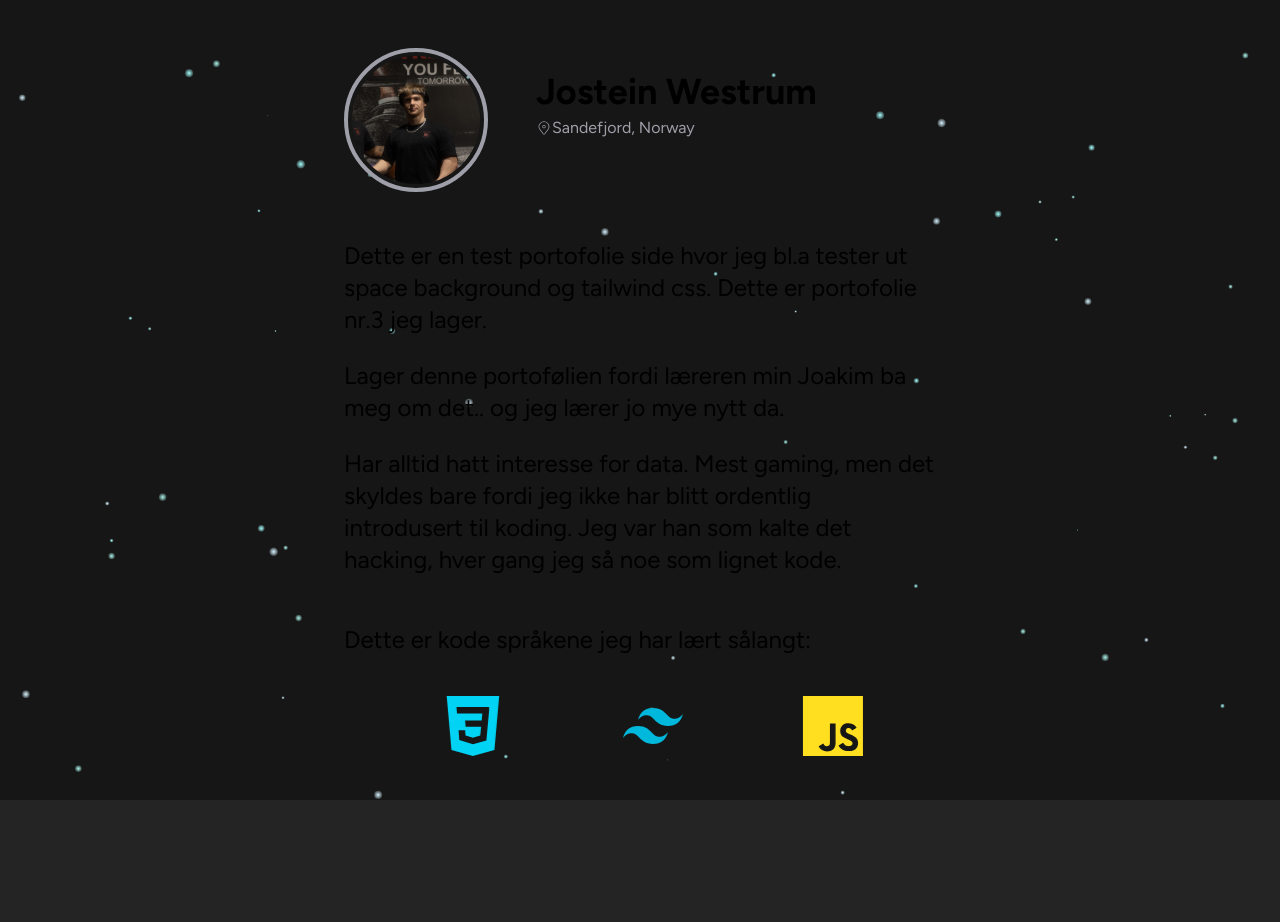
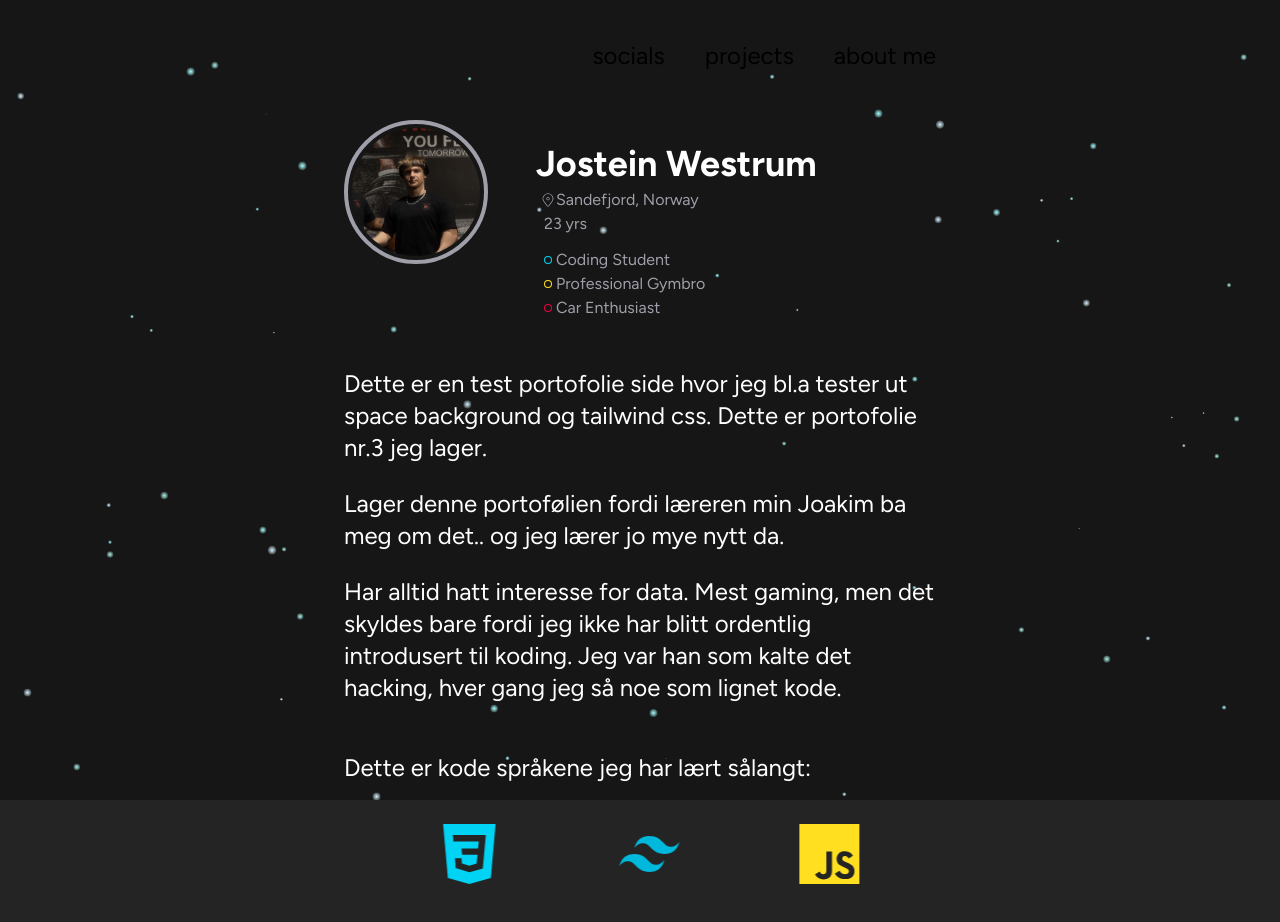
Before and after one commit to Jostein24sfj/react-portfolie-v2, a React (Vite) app: page / in a window 1280 px wide. Shown: the top 922 px of the page. Before the commit the page ends 800 px from the top, so only its background shows below. Built offline with nearby package versions, Linux system fonts and the light colour scheme.

Commit message:
added bio info

```diff
--- a/src/App.jsx
+++ b/src/App.jsx
@@ -1,16 +1,15 @@
 import { CiLocationOn } from "react-icons/ci";
-
+import { GoDot } from "react-icons/go";
 import { useEffect } from "react";
 import "./App.css";
 import SkillsBar from "./components/SkillsBar";
+import Header from "./components/Header";
 
 export default function App() {
   useEffect(() => {
-    // let finisherInstance;
-
     function createHeader() {
       if (window.FinisherHeader) {
-        const finisherInstance = new window.FinisherHeader({
+        new window.FinisherHeader({
           count: 60,
           size: { min: 1, max: 9, pulse: 0 },
           speed: {
@@ -32,61 +31,83 @@ export default function App() {
     createHeader();
 
     const handleResize = () => {
-      // Remove old canvas if needed
       const oldCanvas = document.querySelector(".finisher-canvas");
       if (oldCanvas) oldCanvas.remove();
-
       createHeader();
     };
 
     window.addEventListener("resize", handleResize);
-
-    return () => {
-      window.removeEventListener("resize", handleResize);
-    };
+    return () => window.removeEventListener("resize", handleResize);
   }, []);
 
   return (
+    <>
+      <Header />
+      {/* Fixed background container */}
       <div
-      className="header finisher-header pt-12 md:pl-86 md:pr-86"
-      style={{ width: "100%", height: "100vh" }}>
+        className="finisher-header"
+        style={{
+          position: "fixed",
+          top: 0,
+          left: 0,
+          width: "100vw",
+          height: "100vh",
+          zIndex: -1,
+        }}
+      />
+
+      {/* Scrollable content */}
+      <div className="pt-12 px-6 md:px-86 text-white">
         <div className="flex flex-row">
           <img
-          className="flex w-36 h-36 rounded-full border-4 border-zinc-400 p-1 "
+            className="w-36 h-36 rounded-full border-4 border-zinc-400 p-1"
             src="/IMG_22552.png"
             alt=""
           />
           <div className="pl-12">
-          <h3 className="flex justify-center pt-6 pb-1 text-4xl font-bold">
-            Jostein Westrum
-          </h3>
-
-          <p className="flex text-start items-center text-zinc-400">
+            <h3 className="pt-6 pb-1 text-4xl font-bold">Jostein Westrum</h3>
+            <p className="flex items-center text-zinc-400 pl-1">
               <CiLocationOn />
               Sandefjord, Norway
             </p>
+            <p className="flex items-center text-zinc-400 pl-2">23 yrs</p>
+            <p className="flex items-center text-zinc-400 pl-1 pt-3">
+              <GoDot className="text-cyan-400" />
+              Coding Student
+            </p>
+            <p className="flex items-center text-zinc-400 pl-1">
+              <GoDot className="text-yellow-300" />
+              Professional Gymbro
+            </p>
+            <p className="flex items-center text-zinc-400 pl-1">
+              <GoDot className="text-rose-600" />
+              Car Enthusiast
+            </p>
           </div>
         </div>
-      <div className="">
-        <p className="flex text-2xl pt-12">
+
+        <div>
+          <p className="text-2xl pt-12">
             Dette er en test portofolie side hvor jeg bl.a tester ut space
             background og tailwind css. Dette er portofolie nr.3 jeg lager.
           </p>
-        <p className="flex text-2xl pt-6">
+          <p className="text-2xl pt-6">
             Lager denne portofølien fordi læreren min Joakim ba meg om det.. og
             jeg lærer jo mye nytt da.
           </p>
-        <p className="flex text-2xl pt-6">
-          Har alltid hatt interesse for data. Mest gaming, men det skyldes bare
-          fordi jeg ikke har blitt ordentlig introdusert til koding. Jeg var han
-          som kalte det hacking, hver gang jeg så noe som lignet kode.
+          <p className="text-2xl pt-6">
+            Har alltid hatt interesse for data. Mest gaming, men det skyldes
+            bare fordi jeg ikke har blitt ordentlig introdusert til koding. Jeg
+            var han som kalte det hacking, hver gang jeg så noe som lignet kode.
           </p>
-        <p className="flex text-2xl pt-12">
+          <p className="text-2xl pt-12">
             Dette er kode språkene jeg har lært sålangt:
           </p>
         </div>
         <br />
         <SkillsBar />
+        <div className="h-[100vh]" />
       </div>
+    </>
   );
 }
--- /dev/null
+++ b/src/components/Header.jsx
@@ -0,0 +1,13 @@
+export default function Header() {
+  return (
+    <>
+      <div
+        className="flex justify-end pt-10 px-6 md:px-86 gap-10
+      text-2xl">
+        <button className="flex hover:scale-105">socials</button>
+        <button className="flex hover:scale-105">projects</button>
+        <button className="flex hover:scale-105">about me</button>
+      </div>
+    </>
+  );
+}
```
Lines whose indentation alone changed are shown as unchanged.
